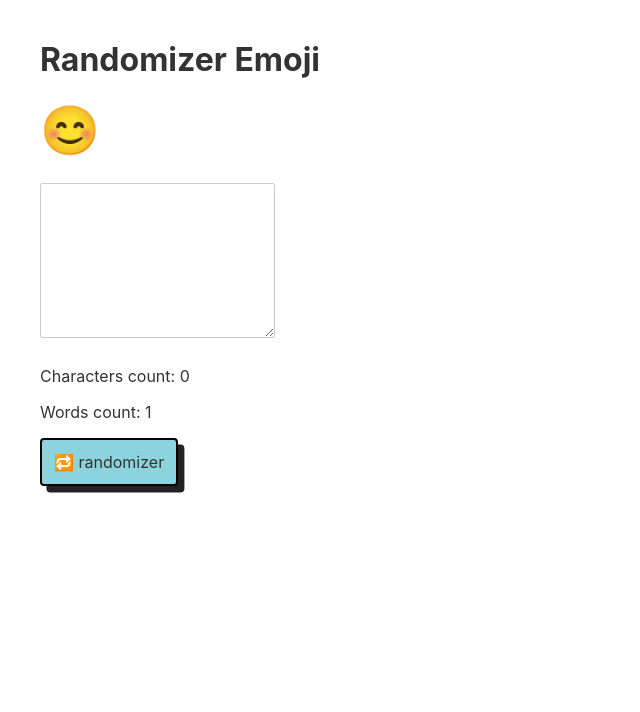
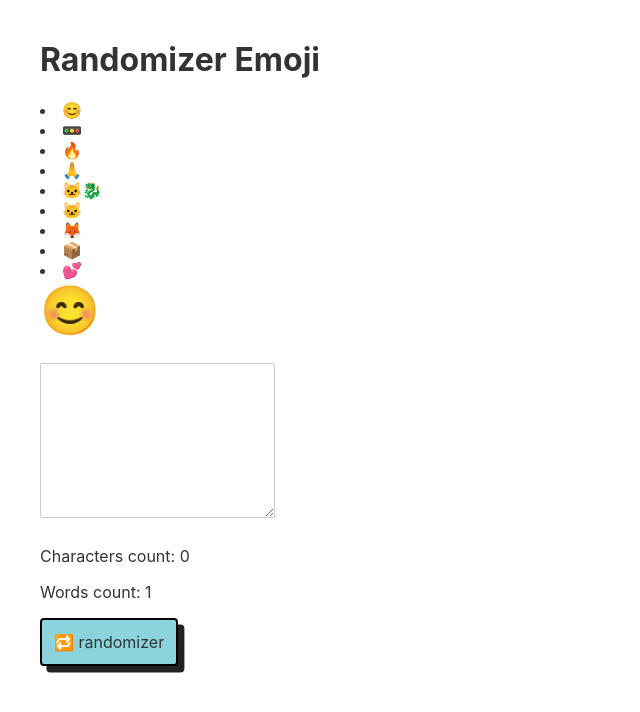
Before and after one commit to Adekabang/learn-svelte-basic, a Svelte app: page / in a window 1280 px wide. Shown: the top 712 px of the page, without its empty margins (0-640 px from the left). Built offline with nearby package versions, Linux system fonts and the light colour scheme.

Commit message:
add template each(for)

```diff
--- a/src/App.svelte
+++ b/src/App.svelte
@@ -19,6 +19,9 @@
 
 <div>
 	<h1>Randomizer Emoji</h1>
+	{#each emojis as emoji}
+		<li>{emoji}</li>
+	{/each}
 	{#if isLoaded === true}
 	<EmojiDisplay {currentEmoji}/>
 	<EmojiDescription/>
```
